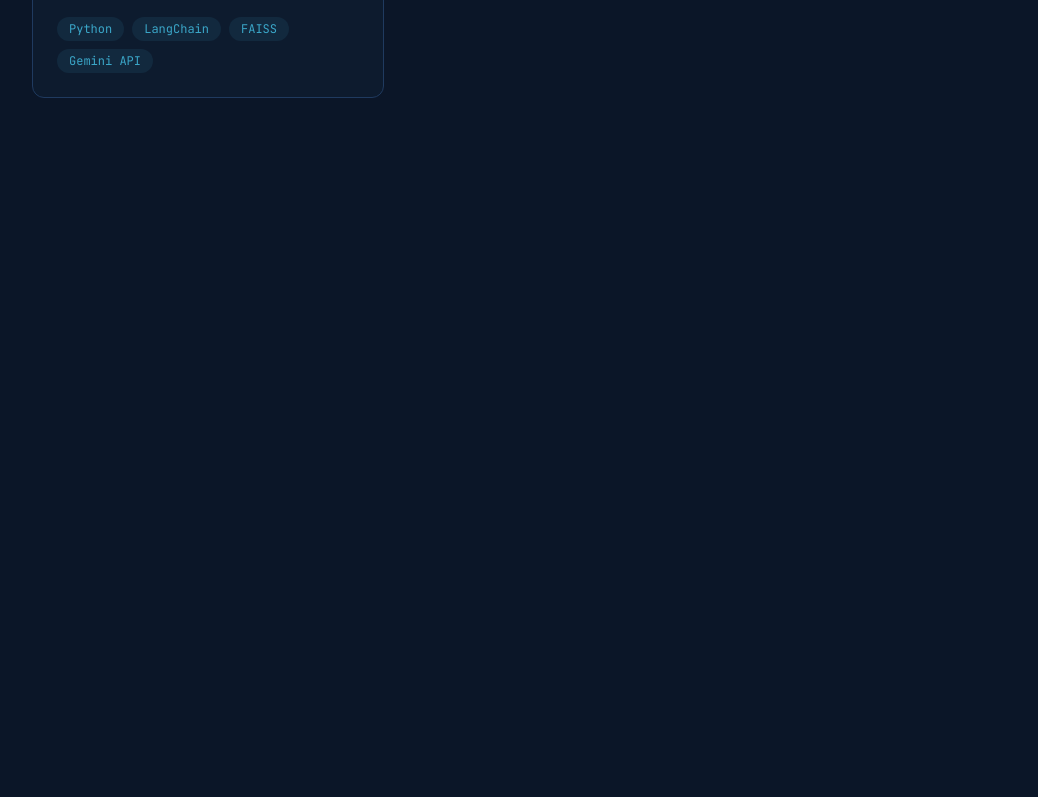
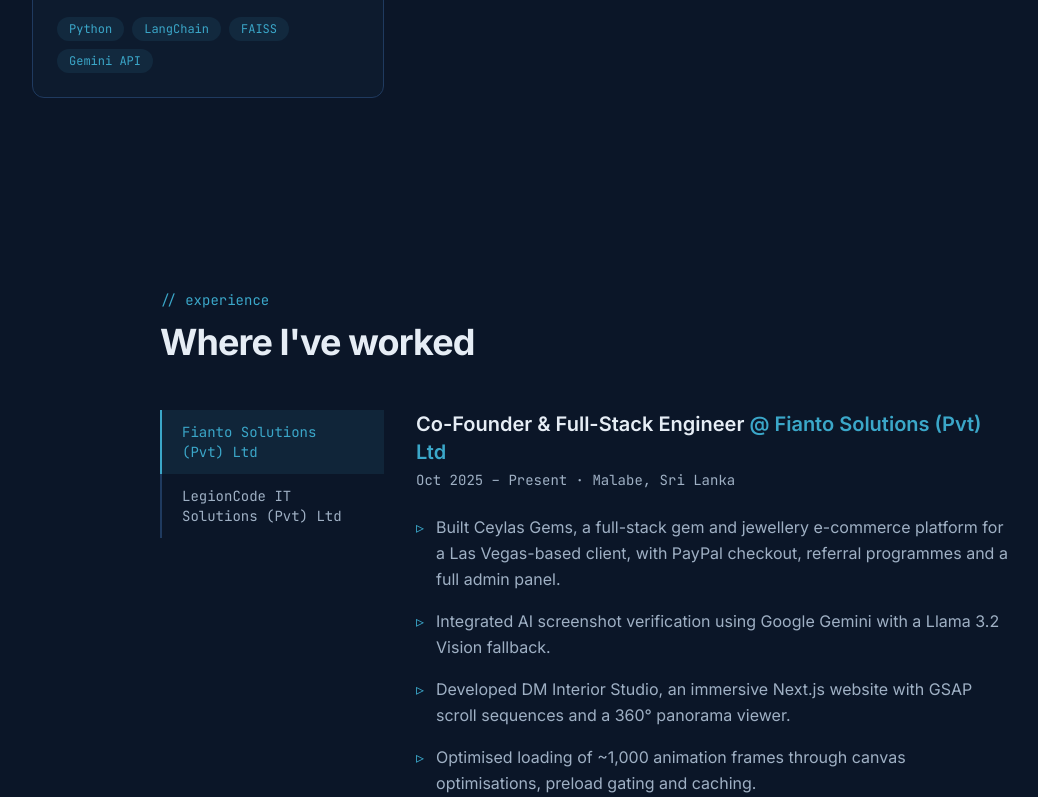
Before and after one commit to SabaragamuwaSATD/tharindu-portfolio, a Next.js app: page / in a window 1280 px wide. Shown: the part 2000-2797 px from the top of the page, without its empty margins (56-1094 px from the left). Before the commit the page ends 2194 px from the top, so only its background shows below. Built offline with nearby package versions, Linux system fonts and the light colour scheme.

Commit message:
feat: add experience section with company tabs

```diff
--- a/src/app/page.tsx
+++ b/src/app/page.tsx
@@ -1,11 +1,13 @@
 import Hero from "@/components/sections/Hero";
 import Work from "@/components/sections/Work";
+import Experience from "@/components/sections/Experience";
 
 export default function Home() {
   return (
     <main>
       <Hero />
       <Work />
+      <Experience />
     </main>
   );
 }
--- /dev/null
+++ b/src/components/sections/Experience.tsx
@@ -0,0 +1,15 @@
+import SectionHeading from "@/components/ui/SectionHeading";
+import ExperienceTabs from "@/components/ui/ExperienceTabs";
+import { experience } from "@/content/experience";
+
+export default function Experience() {
+  return (
+    <section
+      id="experience"
+      className="mx-auto max-w-4xl scroll-mt-20 px-6 py-24"
+    >
+      <SectionHeading label="experience" title="Where I've worked" />
+      <ExperienceTabs jobs={experience} />
+    </section>
+  );
+}
--- /dev/null
+++ b/src/components/ui/ExperienceTabs.tsx
@@ -0,0 +1,88 @@
+"use client";
+
+import { useState } from "react";
+import Tag from "@/components/ui/Tag";
+import type { Experience } from "@/types";
+
+export default function ExperienceTabs({ jobs }: { jobs: Experience[] }) {
+  const [activeIndex, setActiveIndex] = useState(0);
+  const job = jobs[activeIndex];
+
+  return (
+    <div className="flex flex-col gap-8 md:flex-row">
+      {/* Company tabs */}
+      <div
+        role="tablist"
+        aria-label="Work history"
+        className="flex overflow-x-auto md:w-56 md:shrink-0 md:flex-col"
+      >
+        {jobs.map((item, index) => {
+          const isActive = index === activeIndex;
+          return (
+            <button
+              key={item.company}
+              type="button"
+              role="tab"
+              id={`tab-${index}`}
+              aria-selected={isActive}
+              aria-controls={`panel-${index}`}
+              onClick={() => setActiveIndex(index)}
+              className={`whitespace-nowrap border-b-2 px-5 py-3 text-left font-mono text-sm transition-colors md:whitespace-normal md:border-b-0 md:border-l-2 ${
+                isActive
+                  ? "border-accent bg-accent/10 text-accent"
+                  : "border-navy-800 text-muted hover:bg-navy-900 hover:text-accent"
+              }`}
+            >
+              {item.company}
+            </button>
+          );
+        })}
+      </div>
+
+      {/* Job details */}
+      <div
+        role="tabpanel"
+        id={`panel-${activeIndex}`}
+        aria-labelledby={`tab-${activeIndex}`}
+        className="min-h-80 flex-1"
+      >
+        <h3 className="text-xl font-semibold">
+          {job.role}{" "}
+          {job.companyUrl ? (
+            <a
+              href={job.companyUrl}
+              target="_blank"
+              rel="noopener noreferrer"
+              className="text-accent hover:underline"
+            >
+              @ {job.company}
+            </a>
+          ) : (
+            <span className="text-accent">@ {job.company}</span>
+          )}
+        </h3>
+
+        <p className="mt-1 font-mono text-sm text-muted">
+          {job.startDate} – {job.endDate ?? "Present"} · {job.location}
+        </p>
+
+        <ul className="mt-6 space-y-4">
+          {job.highlights.map((point) => (
+            <li key={point} className="flex gap-3 leading-relaxed text-muted">
+              <span aria-hidden="true" className="text-accent">
+                ▹
+              </span>
+              <span>{point}</span>
+            </li>
+          ))}
+        </ul>
+
+        <ul aria-label="Tech stack" className="mt-6 flex flex-wrap gap-2">
+          {job.stack.map((tech) => (
+            <Tag key={tech}>{tech}</Tag>
+          ))}
+        </ul>
+      </div>
+    </div>
+  );
+}
```
